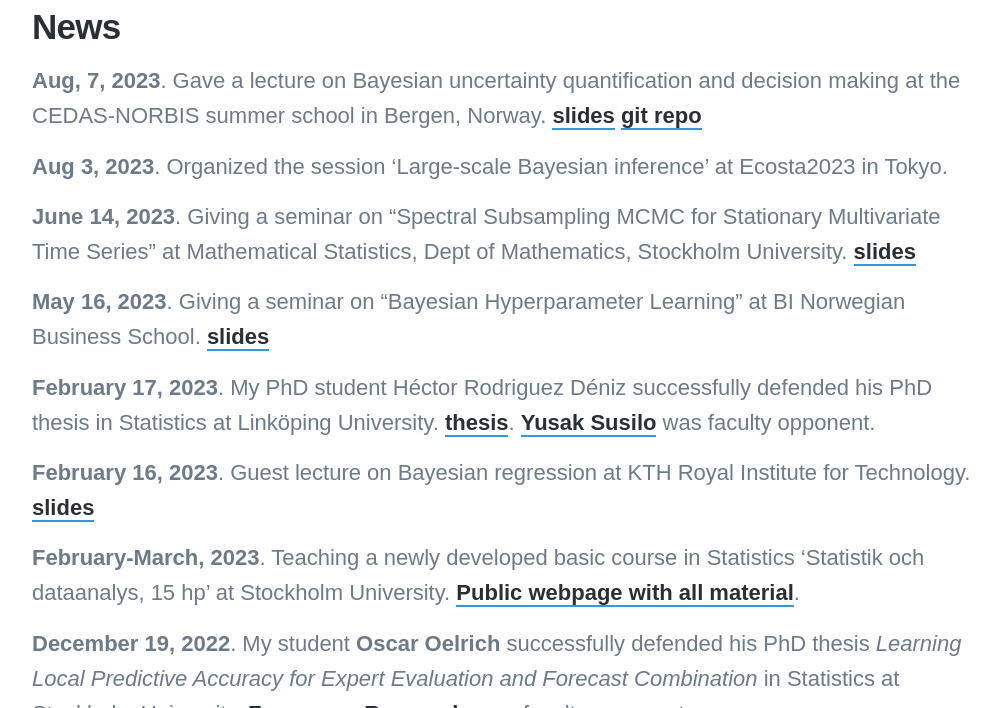
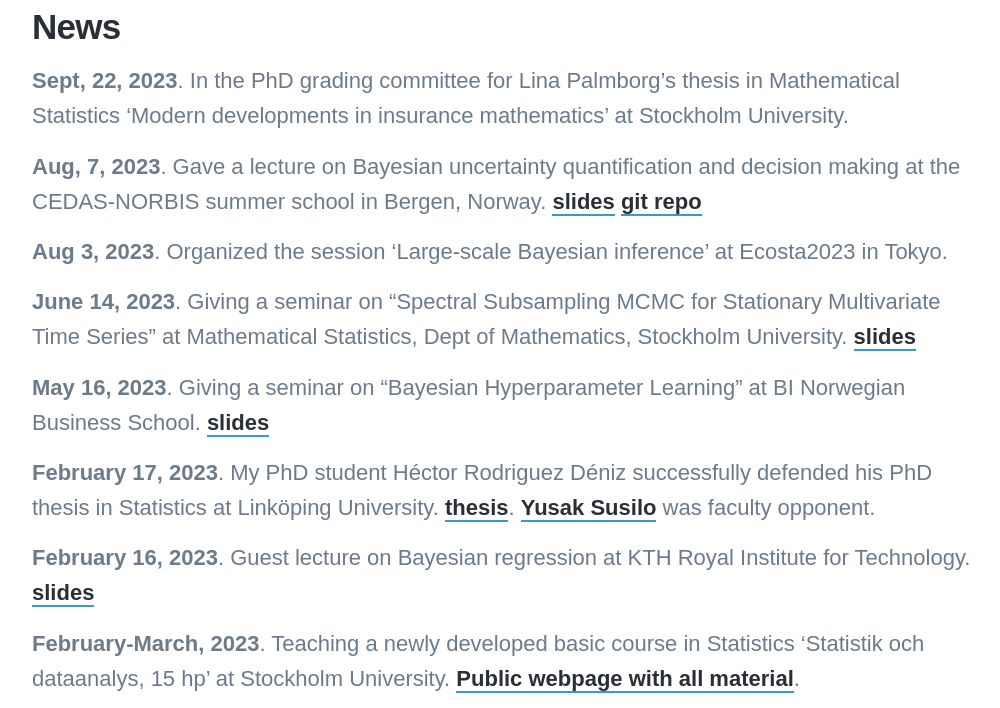
Before and after one commit to mattiasvillani/mattiasvillani.github.io, a Jekyll site: the page built from _pages/news.md, in a window 1280 px wide and 900 px high, scrolled down 416 px, cut to the strip 192-900 px from the top of the window. Shown: the whole strip, without its empty margins (138-1138 px from the left). Built offline with Jekyll 4.4.1, drawn with Linux system fonts in a browser that asks for light colours; nearby versions of some CDN libraries; some web fonts are replaced.

Commit message:
added lina palmborg defense

```diff
--- a/_pages/news.md
+++ b/_pages/news.md
@@ -6,6 +6,8 @@
 ---
 
 ## News
+
+**Sept, 22, 2023**. In the PhD grading committee for Lina Palmborg's thesis in Mathematical Statistics 'Modern developments in insurance mathematics' at Stockholm University.
 
 **Aug, 7, 2023**. Gave a lecture on Bayesian uncertainty quantification and decision making at the CEDAS-NORBIS summer school in Bergen, Norway. [slides](https://github.com/mattiasvillani/Talks/raw/master/CEDASNorbisBergen2023/CEDASBergen2023Villani.pdf) [git repo](https://github.com/mattiasvillani/CEDAS_NORBIS2023)
 
```
Also changed, not shown: images/background_beige.png (added), images/beigeblueorange2.png (added), images/linocut_me_crop.png (added), 1 other file.
